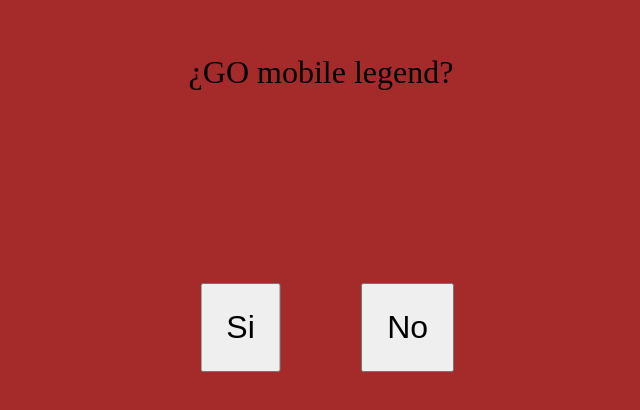
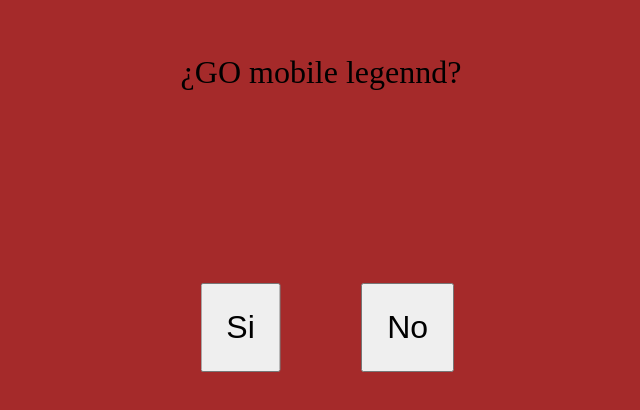
Before and after one commit to RyanSP19/webbsionoryan, a plain HTML site: page index.html in a window 1280 px wide. Shown: the part 138-548 px from the top of the page, without its empty margins (319-959 px from the left). Drawn offline with Linux system fonts and the light colour scheme.

Commit message:
Update index.html

```diff
--- a/index.html
+++ b/index.html
@@ -9,7 +9,7 @@
 </head>
 <body>
     <div class="contenedor">
-        <p>¿GO mobile legend?</p>
+        <p>¿GO mobile legennd?</p>
         <button id="yesBtn">Si</button>
         <button id="noBtn">No</button>
     </div>
```
